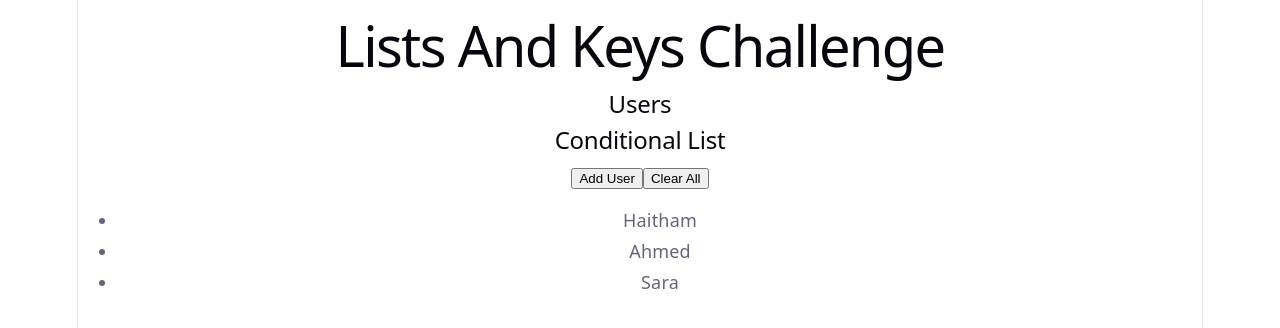
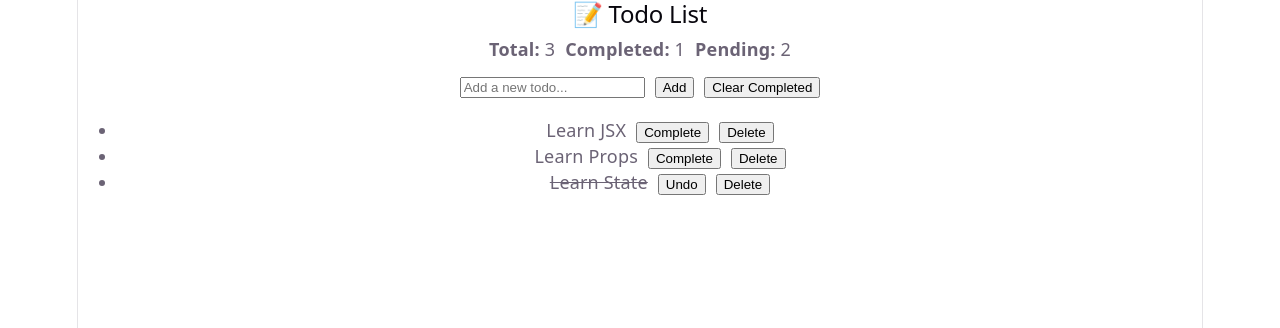
Before and after one commit to HaithamAbuDraz/react-learning-journey, a React (Vite) app: page / in a window 1280 px wide. Shown: the top 328 px of the page. Built offline with nearby package versions, Linux system fonts and the light colour scheme.

Commit message:
Replace ConditionalList with TodoList in ListsAndKeysChallenge

```diff
--- a/src/challenges/07-lists-and-keys/ListsAndKeysChallenge.jsx
+++ b/src/challenges/07-lists-and-keys/ListsAndKeysChallenge.jsx
@@ -1,14 +1,10 @@
-import ConditionalList from './components/ConditionalList';
+import TodoList from './components/TodoList';
 
 function ListsAndKeysChallenge() {
 
   return (
     <div>
-      <h1>Lists And Keys Challenge</h1>
-
-      <h2>Users</h2>
-
-      <ConditionalList />
+      <TodoList />
     </div>
   );
 }
```
